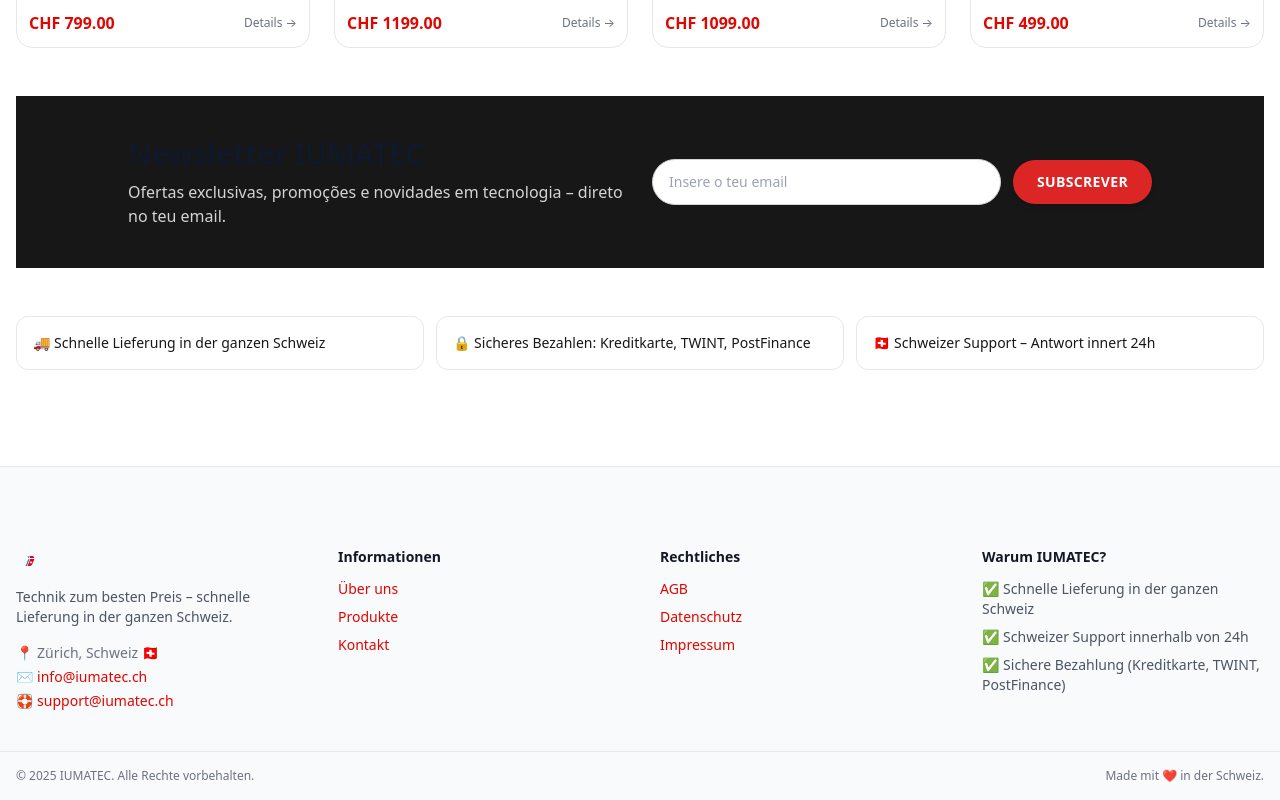
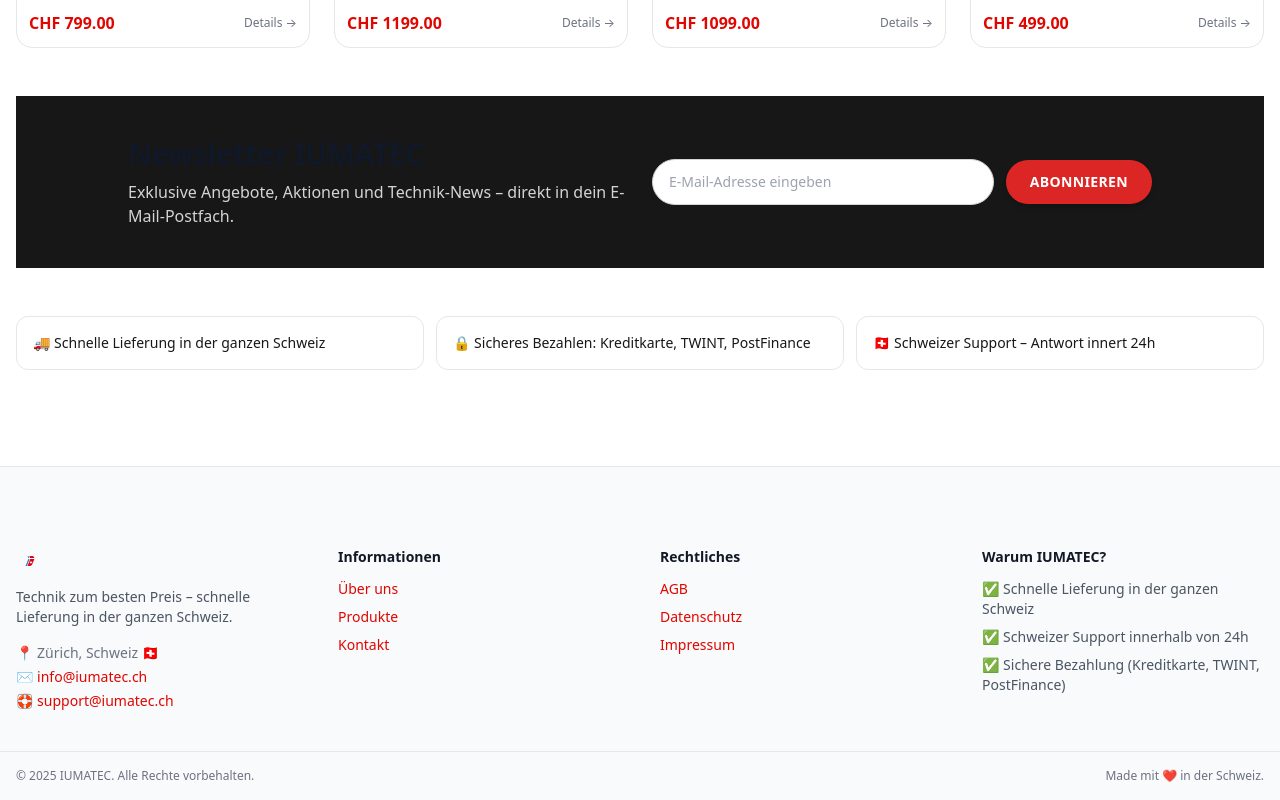
Before and after one commit to celsoneves32/iumatec-site, a Next.js app: page / in a window 1280 px wide. Shown: the part 1249-2049 px from the top of the page. Built offline with nearby package versions, Linux system fonts and the light colour scheme.

Commit message:
Update NewsletterSignup.tsx

```diff
--- a/app/components/NewsletterSignup.tsx
+++ b/app/components/NewsletterSignup.tsx
@@ -1,20 +1,19 @@
 "use client";
 
-import { useState } from "react";
+import { useState, FormEvent } from "react";
 
 export default function NewsletterSignup() {
   const [email, setEmail] = useState("");
-  const [status, setStatus] = useState<"idle" | "loading" | "success" | "error">(
-    "idle"
-  );
+  const [status, setStatus] =
+    useState<"idle" | "loading" | "success" | "error">("idle");
   const [message, setMessage] = useState("");
 
-  async function handleSubmit(e: React.FormEvent) {
+  async function handleSubmit(e: FormEvent<HTMLFormElement>) {
     e.preventDefault();
 
     if (!email || !email.includes("@")) {
       setStatus("error");
-      setMessage("Por favor, introduz um email válido.");
+      setMessage("Bitte gib eine gültige E-Mail-Adresse ein.");
       return;
     }
 
@@ -34,17 +33,22 @@ export default function NewsletterSignup() {
 
       if (!res.ok) {
         setStatus("error");
-        setMessage(data?.error || "Ocorreu um erro. Tenta outra vez.");
+        setMessage(
+          data?.error ||
+            "Es ist ein Fehler aufgetreten. Bitte versuche es erneut."
+        );
         return;
       }
 
       setStatus("success");
-      setMessage("Obrigado! A tua inscrição foi registada.");
+      setMessage("Danke! Deine Anmeldung wurde registriert.");
       setEmail("");
     } catch (err) {
       console.error(err);
       setStatus("error");
-      setMessage("Erro de ligação. Tenta novamente mais tarde.");
+      setMessage(
+        "Verbindungsfehler. Bitte versuche es später erneut."
+      );
     }
   }
 
@@ -56,8 +60,7 @@ export default function NewsletterSignup() {
             Newsletter IUMATEC
           </h2>
           <p className="mt-2 text-sm md:text-base text-neutral-300">
-            Ofertas exclusivas, promoções e novidades em tecnologia – direto no
-            teu email.
+            Exklusive Angebote, Aktionen und Technik-News – direkt in dein E-Mail-Postfach.
           </p>
         </div>
 
@@ -69,7 +72,7 @@ export default function NewsletterSignup() {
             type="email"
             value={email}
             onChange={(e) => setEmail(e.target.value)}
-            placeholder="Insere o teu email"
+            placeholder="E-Mail-Adresse eingeben"
             className="w-full sm:flex-1 px-4 py-3 rounded-full text-black text-sm outline-none border border-neutral-300 focus:border-red-600 focus:ring-2 focus:ring-red-600/60 transition"
             disabled={status === "loading"}
           />
@@ -79,7 +82,7 @@ export default function NewsletterSignup() {
             disabled={status === "loading"}
             className="w-full sm:w-auto px-6 py-3 rounded-full font-semibold uppercase text-sm tracking-wide bg-red-600 hover:bg-red-700 active:bg-red-800 disabled:opacity-60 disabled:cursor-not-allowed transition shadow-md"
           >
-            {status === "loading" ? "A enviar..." : "Subscrever"}
+            {status === "loading" ? "Senden…" : "Abonnieren"}
           </button>
         </form>
       </div>
```
